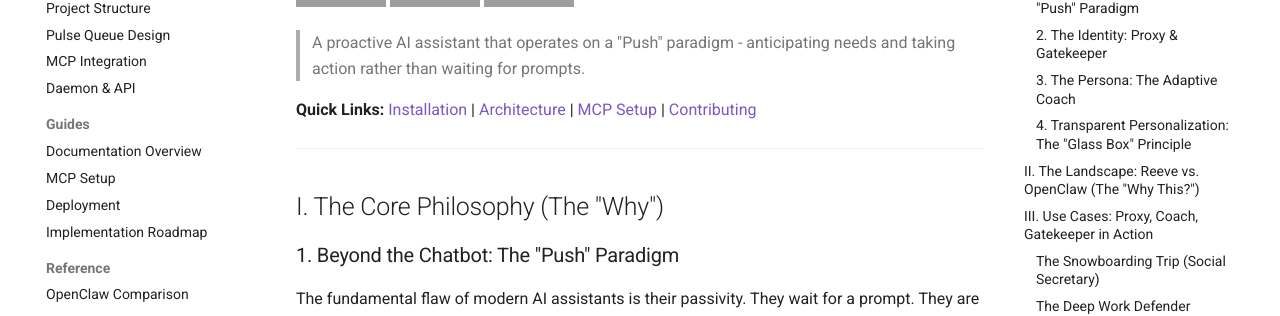
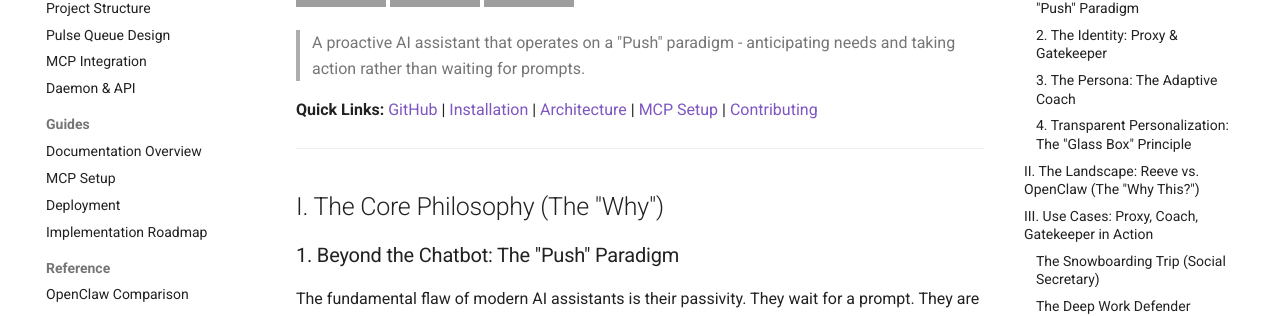
Before and after one commit to reubenjohn/reeve_bot, an MkDocs documentation site: the page built from docs/index.md, in a window 1280 px wide and 900 px high. Shown: the part 193-509 px from the top of the window. Built offline with MkDocs 1.6.1 and Material for MkDocs 9.7.7, drawn with Linux system fonts in a browser that asks for light colours; comment, search, counter and statistics services are not loaded; grey boxes are pictures that could not be loaded.

Commit message:
docs: Add GitHub link to docs Quick Links
Co-Authored-By: Claude Opus 4.5 <noreply@anthropic.com>

```diff
--- a/docs/index.md
+++ b/docs/index.md
@@ -6,7 +6,7 @@
 
 > A proactive AI assistant that operates on a "Push" paradigm - anticipating needs and taking action rather than waiting for prompts.
 
-**Quick Links:** [Installation](#quick-start) | [Architecture](01_PULSE_QUEUE_DESIGN.md) | [MCP Setup](MCP_SETUP.md) | [Contributing](https://github.com/reubenjohn/reeve-bot/blob/master/CONTRIBUTING.md)
+**Quick Links:** [GitHub](https://github.com/reubenjohn/reeve-bot) | [Installation](#quick-start) | [Architecture](01_PULSE_QUEUE_DESIGN.md) | [MCP Setup](MCP_SETUP.md) | [Contributing](https://github.com/reubenjohn/reeve-bot/blob/master/CONTRIBUTING.md)
 
 ---
 
```
